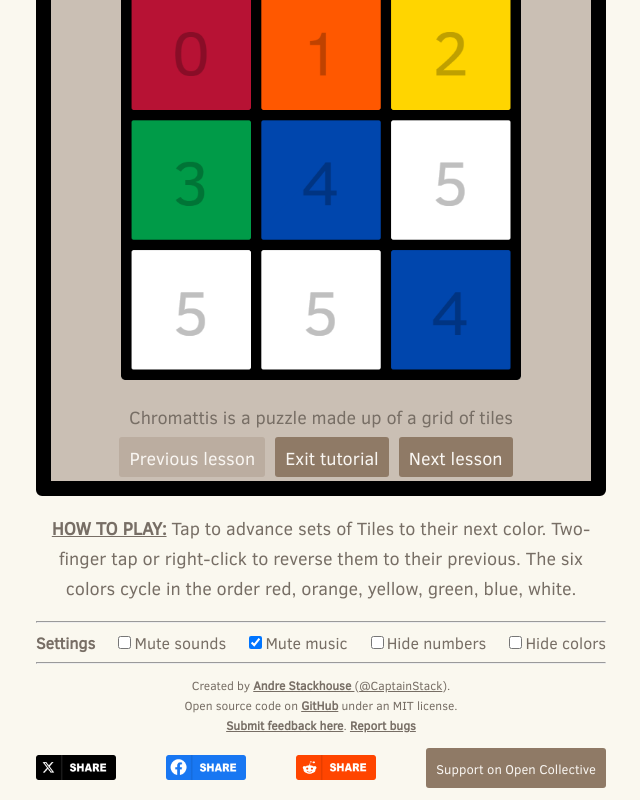
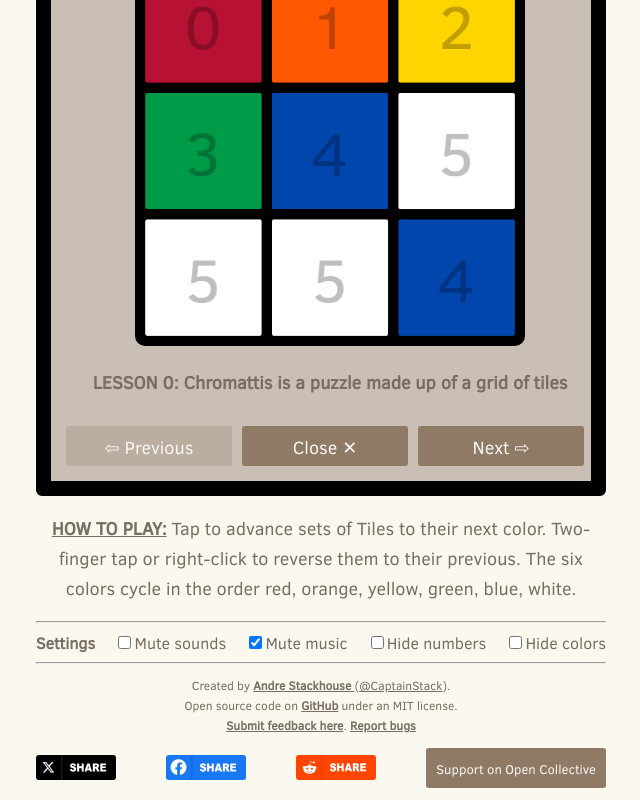
Before and after one commit to CaptainStack/chromattis, a React (Create React App) app: page / in a window 1280 px wide. Both pictures are taken after a click on the element "HOW TO PLAY:". Shown: the part 304-1104 px from the top of the page, without its empty margins (319-959 px from the left). Built offline with nearby package versions, Linux system fonts and the light colour scheme.

Commit message:
Font size, layout,  and glyph adujustments in tutorial

```diff
--- a/src/components/Lesson.jsx
+++ b/src/components/Lesson.jsx
@@ -1,10 +1,10 @@
 
 
-export const Lesson = ({lesson}) => {
+export const Lesson = ({lesson, current_level}) => {
   return(
     <div className='Lesson'>
-      <img src={`${process.env.PUBLIC_URL}/tutorials/${lesson.image}`} style={{width:'400px', height:'400px', marginBottom:'10px', borderRadius:'10px', border: '10px solid transparent'}}/><br/>
-      <span>{lesson.text}</span>
+      <img src={`${process.env.PUBLIC_URL}/tutorials/${lesson.image}`} style={{width:'390px', height:'390px', margin:0, borderRadius:'10px'}}/><br/>
+      <strong>LESSON {current_level}: {lesson.text}</strong>
     </div>
   )
 }
--- a/src/components/LevelNavMenu.jsx
+++ b/src/components/LevelNavMenu.jsx
@@ -25,7 +25,7 @@ export const LevelNavMenu = ({levels, current_level_index, highest_unlocked_leve
         <span className={`flat-button ${page * num_displayed_levels + num_displayed_levels > levels.length ? 'locked' : null}`} onClick={nextLevelSelectPageClicked}>⇨</span>
       </div>
       <div className='nav-button-container'>{buttons}</div>
-      <span className='flat-button' onClick={toggleLevelNavMenu}>Close</span>
+      <span className='flat-button' onClick={toggleLevelNavMenu}>Close ✕</span>
     </div>
   )
 }
--- a/src/components/Tutorial.jsx
+++ b/src/components/Tutorial.jsx
@@ -6,12 +6,11 @@ import { tutorialButtonClicked, previousTutorialButtonClicked, nextTutorialButto
 export const Tutorial = ({show_tutorial, tutorial}) => {
   return(
     <div className='Tutorial' style={{ display: show_tutorial ? null : 'none' }}>
-      <strong >Lesson {tutorial.current_level_index}</strong >
-      <Lesson lesson={tutorial.levels[tutorial.current_level_index]}></Lesson>
+      <Lesson lesson={tutorial.levels[tutorial.current_level_index]} current_level={tutorial.current_level_index}></Lesson>
       <div className='row' style={{marginTop:'8px'}}>
-        <span className={`flat-button ${tutorial.current_level_index > 0 ? null : 'locked'}`} onClick={previousTutorialButtonClicked}>Previous lesson</span>
-        <span className='flat-button' onClick={tutorialButtonClicked}>Exit tutorial</span>
-        <span className={`flat-button ${tutorial.current_level_index < tutorial.levels.length - 1 ? null : 'locked'}`} onClick={nextTutorialButtonClicked}>Next lesson</span>
+        <span className={`flat-button ${tutorial.current_level_index > 0 ? null : 'locked'}`} onClick={previousTutorialButtonClicked}><span>⇦ Previous</span></span>
+        <span className='flat-button' onClick={tutorialButtonClicked}><span>Close ✕</span></span>
+        <span className={`flat-button ${tutorial.current_level_index < tutorial.levels.length - 1 ? null : 'locked'}`} onClick={nextTutorialButtonClicked}><span>Next ⇨</span></span>
       </div>
     </div>
   )
--- a/src/styles/Tutorial.css
+++ b/src/styles/Tutorial.css
@@ -1,16 +1,25 @@
 .Tutorial {
   background: #cabfb4;
-  width: 540px;
-  height: 540px;
+  width: 510px;
+  height: 510px;
   border: 15px solid black;
   display: flex;
   flex-wrap: wrap;
   flex-direction: column;
-  justify-content: center;
+  justify-content: space-between;
   align-items: center;
   border-radius: 6px;
+  padding: 15px;
 }
 
 .Tutorial .flat-button {
   margin-right: 10px;
+  width: 146px;
 }
+
+.Lesson {
+  display: flex;
+  flex-direction: column;
+  align-items: center;
+  justify-content: space-between;
+}
```
